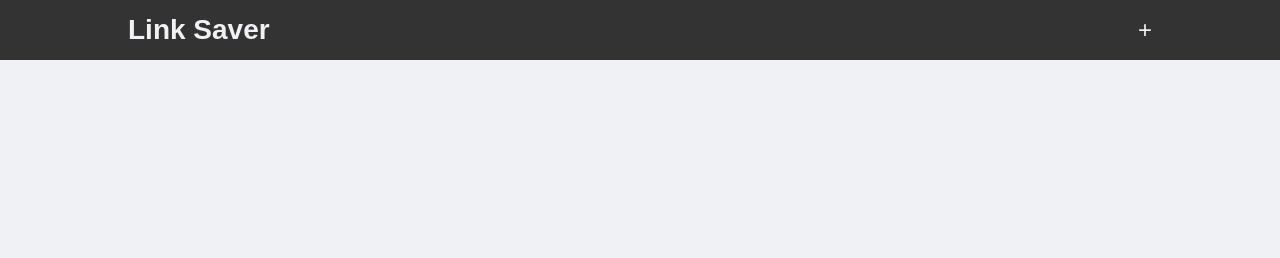
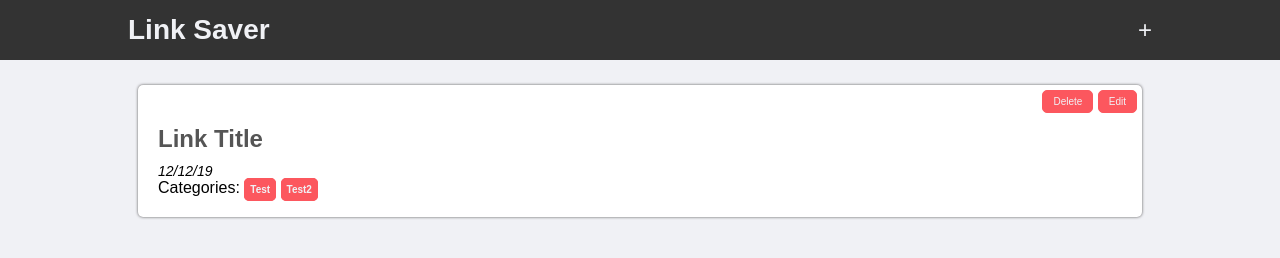
Before and after one commit to nohjlau/LinkSaver, a plain HTML site: page index.html in a window 1280 px wide. Drawn offline with Linux system fonts and the light colour scheme.

Commit message:
Added a dummy link for styling.

```diff
--- a/app.css
+++ b/app.css
@@ -35,6 +35,12 @@ a:hover {
 .hidden {
     display: none;
 }
+
+.header {
+    font-size: 24px;
+    margin-bottom: 10px;
+    color: var(--main-gray);
+}
 /* NAVBAR*/
 
 #nav {
@@ -70,11 +76,6 @@ a:hover {
      margin: 10px;
  }
 
- .panel-heading {
-     font-size: 24px;
-     margin-bottom: 10px;
-     color: var(--main-gray);
- }
 
  /* FORM */
  .form-control {
@@ -103,3 +104,34 @@ a:hover {
      color: var(--main-accent);
      background:white;
  }
+
+ .btn-sm {
+     font-size: 10px;
+     padding: 5px 10px;
+ }
+
+/* LINK */
+
+.link {
+    position: relative;
+}
+.link-options {
+    position: absolute;
+    top: 5px;
+    right: 5px;
+}
+
+.link-date {
+    font-size: 14px;
+    font-style: italic;
+}
+
+.category {
+    font-weight: bold;
+    padding: 5px;
+    border: 1px solid var(--main-accent);
+    border-radius: 5px;
+    font-size: 10px;
+    background-color: var(--main-accent);
+    color: var(--light-accent-color);
+}
--- a/index.html
+++ b/index.html
@@ -16,7 +16,7 @@
     </nav>
     <div class="container">
         <div class="panel hidden" id="addLinkPanel">
-            <h3 class="panel-heading">Add Link</h3>
+            <h3 class="header">Add Link</h3>
             <form id="addLinkForm">
                 <input type="text" name="title" id="linkTitle" class="form-control" placeHolder="Title">
                 <input type="text" name="url" id="linkUrl" class="form-control" placeHolder="URL">
@@ -30,7 +30,19 @@
         </div>
 
         <div id="linksList">
-
+            <div class="link panel">
+                <div class="link-options">
+                    <button class="btn-sm">Delete</button>
+                    <button class="btn-sm">Edit</button>
+                </div>
+                <a href="/"><h1 class="header">Link Title</h1></a>
+                <p class="link-date">12/12/19</p>
+                <div class="categories">
+                    Categories:
+                    <span class="category">Test</span>
+                    <span class="category">Test2</span>
+                </div>
+            </div>
         </div>
     </div>
     <script src="app.js"></script>
```
